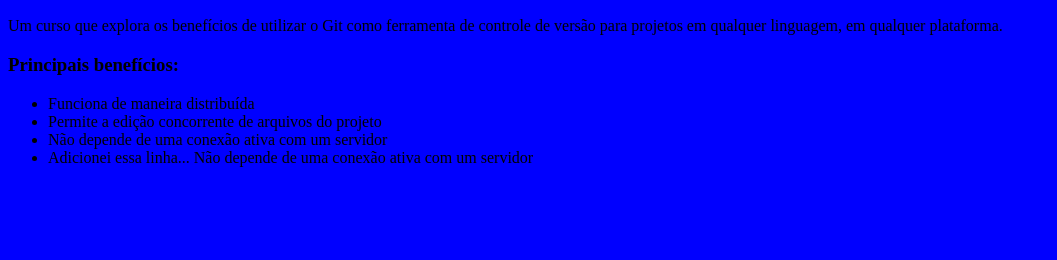
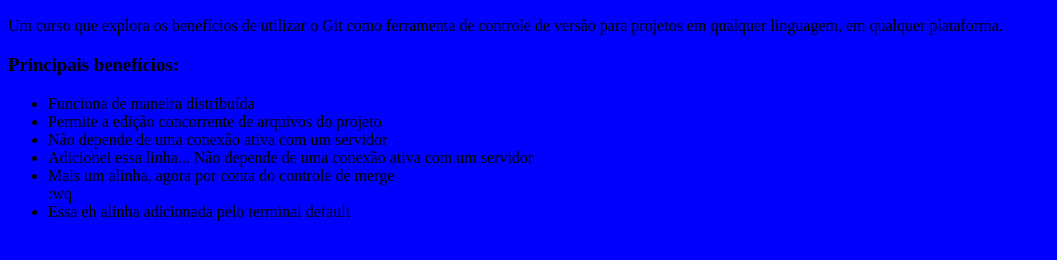
Before and after one commit to chykynho/curso-git, a plain HTML site: page index.html in a window 1280 px wide. Shown: the part 96-356 px from the top of the page, without its empty margins (0-1057 px from the left). Drawn offline with Linux system fonts and the light colour scheme.

Commit message:
Teste de controle de merge

```diff
--- a/index.html
+++ b/index.html
@@ -16,6 +16,8 @@
             <li>Permite a edição concorrente de arquivos do projeto</li>
             <li>Não depende de uma conexão ativa com um servidor</li>
             <li>Adicionei essa linha... Não depende de uma conexão ativa com um servidor</li>
+	    <li>Mais um alinha, agora por conta do controle de merge</li>:wq
+	    <li>Essa eh alinha adicionada pelo terminal default</li>
         </ul>
     </body>
 </html>
```
